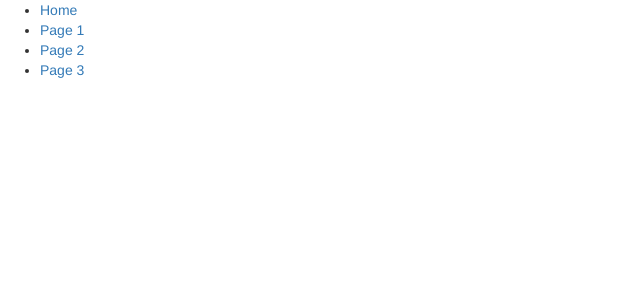
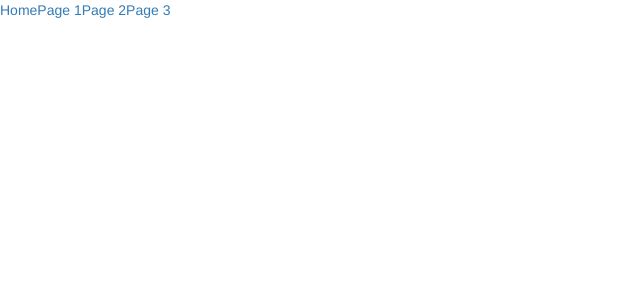
Before and after one commit to cozysyd/my-app, a React (Create React App) app: page / in a window 1280 px wide. Shown: the top 300 px of the page, without its empty margins (0-640 px from the left). Built offline with nearby package versions, Linux system fonts and the light colour scheme.

Commit message:
updated class names

```diff
--- a/src/App.js
+++ b/src/App.js
@@ -47,10 +47,10 @@ function App() {
 
 function Navbar() {
   return (
-    <ul>
+    <ul className={"nav navbar-nav"}>
       {list.map(function(item) {
         return (
-          <li key={item.objectID}>
+          <li key={item.objectID} className={"active"}>
             <span>
               <a href={item.url}>{item.title}</a>
             </span>
```
